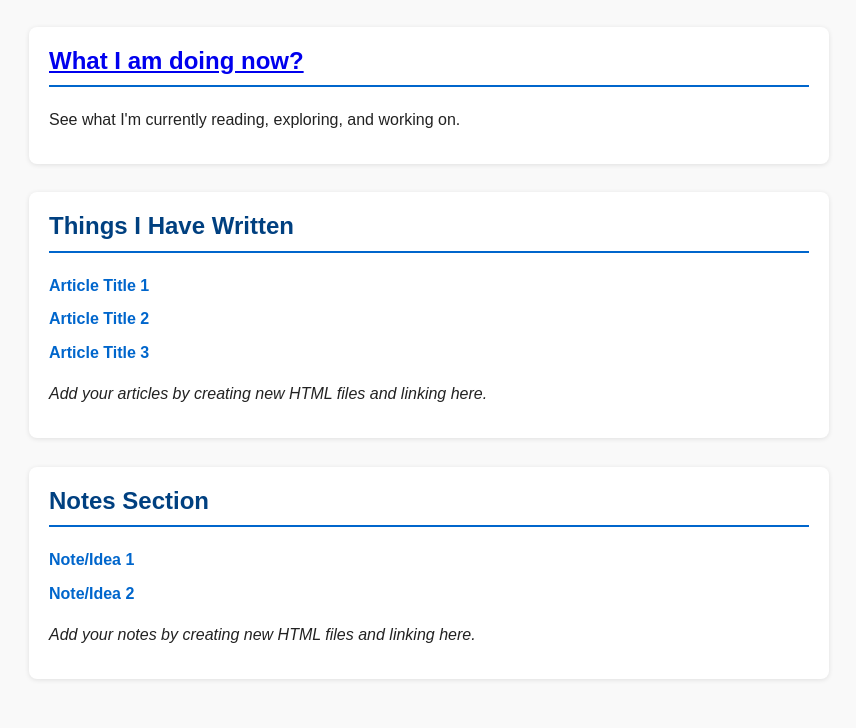
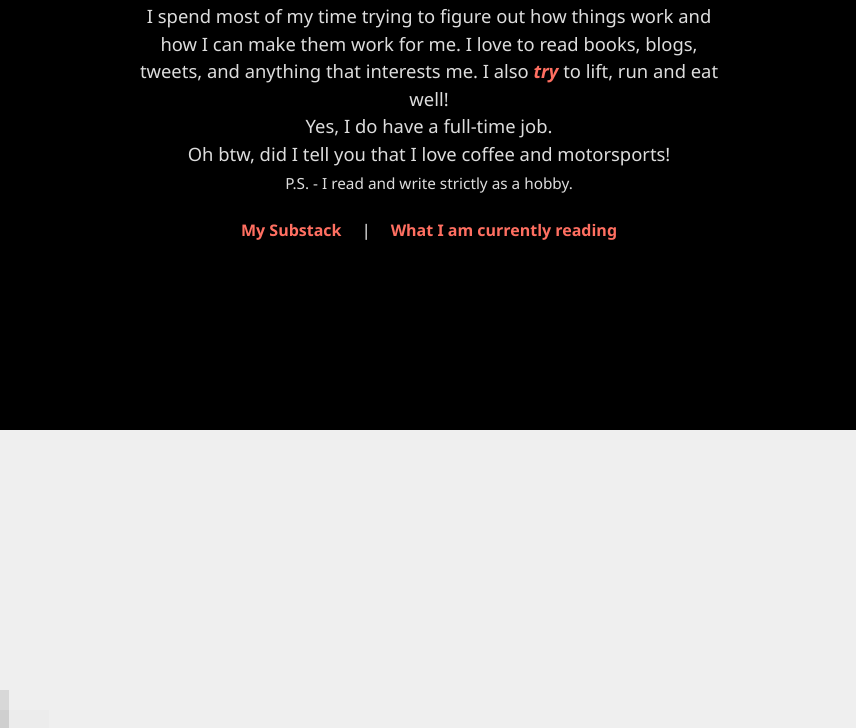
Before and after one commit to heyprateek46/hey_prateek_website, a plain HTML site: page index.html in a window 1280 px wide. Shown: the part 370-1098 px from the top of the page, without its empty margins (211-1067 px from the left). After the commit the page ends 840 px from the top, so only its background shows below. Drawn offline with Linux system fonts and the light colour scheme.

Commit message:
index.html

```diff
--- a/index.html
+++ b/index.html
@@ -1,4 +1,3 @@
-<!-- index.html -->
 <!DOCTYPE html>
 <html lang="en">
 <head>
@@ -6,80 +5,131 @@
 <meta name="viewport" content="width=device-width, initial-scale=1" />
 <title>hey_prateek</title>
 <style>
-    body {
-      font-family: Arial, sans-serif;
-      max-width: 800px;
-      margin: 0 auto;
+  /* Starry background styles */
+  body, html {
+    margin: 0;
+    height: 100%;
+    overflow: hidden;
+    background: black;
+    color: white;
+    font-family: "Segoe UI", Tahoma, Geneva, Verdana, sans-serif;
+    display: flex;
+    justify-content: center;
+    align-items: center;
+    text-align: center;
     padding: 20px;
-      line-height: 1.6;
-      background-color: #f9f9f9;
-      color: #222;
   }
-    header {
-      text-align: center;
-      margin-bottom: 2rem;
+
+  .stars, .stars2, .stars3 {
+    position: fixed;
+    width: 100%;
+    height: 100%;
+    top: 0;
+    left: 0;
+    pointer-events: none;
+    z-index: 0;
   }
-    header h1 {
+
+  .stars {
+    background: transparent;
+    box-shadow:
+      10px 20px white,
+      30px 60px white,
+      50px 120px white,
+      90px 150px white,
+      110px 200px white,
+      130px 240px white,
+      180px 300px white,
+      210px 350px white,
+      250px 400px white,
+      300px 460px white;
+    animation: twinkle 3s infinite ease-in-out alternate;
+  }
+
+  .stars2 {
+    background: transparent;
+    box-shadow:
+      20px 30px white,
+      40px 90px white,
+      80px 170px white,
+      120px 210px white,
+      170px 260px white,
+      220px 300px white,
+      270px 380px white,
+      310px 450px white,
+      370px 510px white,
+      400px 560px white;
+    animation: twinkle 4s infinite ease-in-out alternate;
+  }
+
+  .stars3 {
+    background: transparent;
+    box-shadow:
+      15px 10px white,
+      45px 70px white,
+      70px 140px white,
+      110px 180px white,
+      160px 220px white,
+      200px 280px white,
+      260px 330px white,
+      310px 390px white,
+      360px 450px white,
+      420px 500px white;
+    animation: twinkle 5s infinite ease-in-out alternate;
+  }
+
+  @keyframes twinkle {
+    0%, 100% {opacity: 0.2;}
+    50% {opacity: 1;}
+  }
+
+  /* Content container styles */
+  .container {
+    position: relative;
+    max-width: 600px;
+    z-index: 1;
+  }
+
+  h1 {
     font-size: 3rem;
-      margin: 0;
-      letter-spacing: 2px;
-      color: #333;
+    margin-bottom: 0.2em;
   }
-    header p {
-      font-size: 1.2rem;
-      margin-top: 0.5rem;
-      color: #555;
+
+  p {
+    font-size: 1.15rem;
+    line-height: 1.5;
+    color: #ddd;
   }
-    header p .emphasis {
+
+  p .emphasis {
     font-weight: bold;
     font-style: italic;
-      color: #a33;
+    color: #ff6f61;
   }
-    nav {
-      margin-top: 1rem;
-      text-align: center;
+
+  .links {
+    margin-top: 1.5em;
   }
-    nav a {
+
+  .links a {
+    color: #ff6f61;
     margin: 0 1rem;
+    font-weight: 600;
     text-decoration: none;
-      color: #0066cc;
   }
-    nav a:hover {
-      text-decoration: underline;
-    }
-    section {
-      background: white;
-      padding: 15px 20px;
-      margin-bottom: 1.8rem;
-      border-radius: 8px;
-      box-shadow: 0 1px 5px rgba(0,0,0,0.1);
-    }
-    section h2 {
-      margin-top: 0;
-      border-bottom: 2px solid #0066cc;
-      padding-bottom: 5px;
-      color: #004080;
-    }
-    ul {
-      list-style: none;
-      padding-left: 0;
-    }
-    ul li {
-      margin-bottom: 0.5rem;
-    }
-    ul li a {
-      color: #0066cc;
-      text-decoration: none;
-      font-weight: 600;
-    }
-    ul li a:hover {
+
+  .links a:hover {
     text-decoration: underline;
   }
 </style>
 </head>
 <body>
 
-  <header>
+<div class="stars"></div>
+<div class="stars2"></div>
+<div class="stars3"></div>
+
+<div class="container">
   <h1>hey_prateek</h1>
   <p>
     I do things and like stuff!<br />
@@ -88,37 +138,12 @@
     Oh btw, did I tell you that I love coffee and motorsports!<br />
     <small>P.S. - I read and write strictly as a hobby.</small>
   </p>
-    <nav>
+
+  <div class="links">
     <a href="https://substack.com/@heyprateek" target="_blank" rel="noopener">My Substack</a> |
     <a href="https://fable.co/prateek-sharma-282189154009" target="_blank" rel="noopener">What I am currently reading</a>
-</nav>
-  </header>
-
-  <section>
-    <h2><a href="now.html">What I am doing now?</a></h2>
-    <p>See what I'm currently reading, exploring, and working on.</p>
-  </section>
-
-  <section>
-    <h2>Things I Have Written</h2>
-    <ul>
-      <!-- Placeholder article links; you can add more by editing -->
-      <li><a href="article1.html">Article Title 1</a></li>
-      <li><a href="article2.html">Article Title 2</a></li>
-      <li><a href="article3.html">Article Title 3</a></li>
-    </ul>
-    <p><em>Add your articles by creating new HTML files and linking here.</em></p>
-  </section>
-
-  <section>
-    <h2>Notes Section</h2>
-    <ul>
-      <!-- Placeholder notes links -->
-      <li><a href="note1.html">Note/Idea 1</a></li>
-      <li><a href="note2.html">Note/Idea 2</a></li>
-    </ul>
-    <p><em>Add your notes by creating new HTML files and linking here.</em></p>
-  </section>
+  </div>
+</div>
 
 </body>
 </html>
```
Lines whose indentation alone changed are shown as unchanged.
